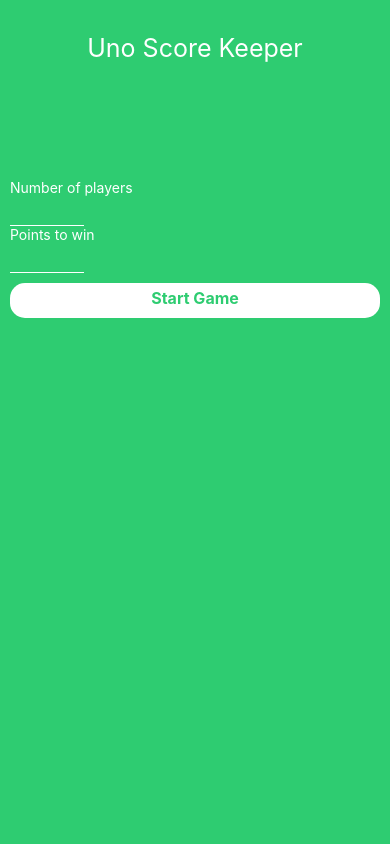
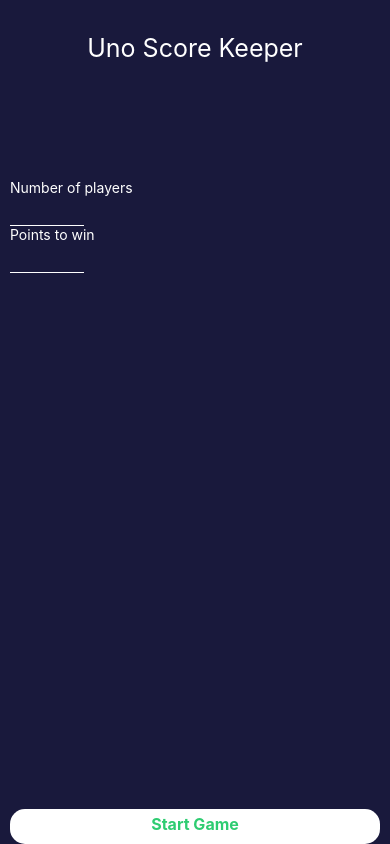
Before and after one commit to swapnil-pandey-golorry/uno-score-keeper, a React Native app: screen / in a window 390 px wide. Built offline with nearby package versions, Linux system fonts and the light colour scheme.

Commit message:
added context provider

```diff
--- a/App.js
+++ b/App.js
@@ -6,12 +6,41 @@
  * @flow strict-local
  */
 
-import React from 'react';
+import React ,{useState, createContext} from 'react';
 import StartScreen from './Screens/StartScreen';
 
+export const Context = createContext()
+
 const App = () => {
+  const [numberOfPlayers, setNumberOfPlayers] = useState(2)
+  const [playerData, setPlayerData] = useState([
+    {
+      'name': 'Player 1',
+      'score': 0
+    },
+    {
+      'name': 'Player 2',
+      'score': 0
+    }
+  ])
+  const [winPoints, setWinPoints] = useState(100)
+  const changeNumber = val => { setNumberOfPlayers(val) }
+  const changePlayerData = data => { setPlayerData(data) }
+  const changeWinPOints = val => {setWinPoints(val)}
   return (
-    <StartScreen></StartScreen>
+    <Context.Provider value={
+      {
+        numberOfPlayers: numberOfPlayers,
+        playerData: playerData,
+        winPoints: winPoints,
+        changeNumber: changeNumber,
+        changePlayerData: changePlayerData,
+        changeWinPOints : changePlayerData
+      }
+    }>
+      <StartScreen></StartScreen>
+    </Context.Provider>
+
   )
 }
 
--- a/Screens/StartScreen.js
+++ b/Screens/StartScreen.js
@@ -1,7 +1,12 @@
-import React from 'react'
-import {View, Text, TextInput, StyleSheet, TouchableOpacity} from 'react-native'
+import { ContentWriter } from 'istanbul-lib-report'
+import React, {useContext} from 'react'
+import {View, Text, TextInput, StyleSheet, TouchableOpacity, FlatList} from 'react-native'
+import { Context } from '../App'
+const StartScreen = () => {
 
-const StartScreen = () => {
+    const state = useContext(Context)
+    const playerData = state.playerData
+    console.log(playerData)
     return (
         <View style = {styles.screen}>
             <View style = {styles.headingContainer}>
@@ -10,21 +15,31 @@
             <View style={styles.detailsContainer}>
                 <View style={styles.settingsContainer}>
                     <Text style = {styles.text}>Number of players</Text>
-                    <TextInput style = {styles.input}>
+                    <TextInput
+                        style={styles.input}
+                        keyboardType='number-pad'
+                        maxLength = {1}
+                    >
 
                     </TextInput>
                     <Text style = {styles.text}>Points to win</Text>
-                    <TextInput style = {styles.input}>
+                    <TextInput
+                        style={styles.input}
+                        keyboardType='number-pad'
+                        maxLength = {2}
+                    >
 
                     </TextInput>
                 </View>
                 <View style = {styles.nameContainer}>
-
                 </View>
                 <View style = {styles.optionsContainer}>
 
                 </View>
             </View>
+            <FlatList>
+
+            </FlatList>
             <TouchableOpacity style = {styles.startGameButton}>
                 <Text style = {styles.buttonText}>Start Game</Text>
             </TouchableOpacity>
@@ -37,7 +52,7 @@
 const styles = StyleSheet.create({
     screen: {
         flex: 1,
-        backgroundColor : '#2ECC71'
+        backgroundColor : '#19193C'
     },
     headingContainer: {
         alignItems: 'center',
@@ -65,6 +80,7 @@
         height: 30,
         fontSize: 12,
         paddingTop: 5,
+        color:  'white'
     },
     startGameButton: {
         backgroundColor: 'white',
```
